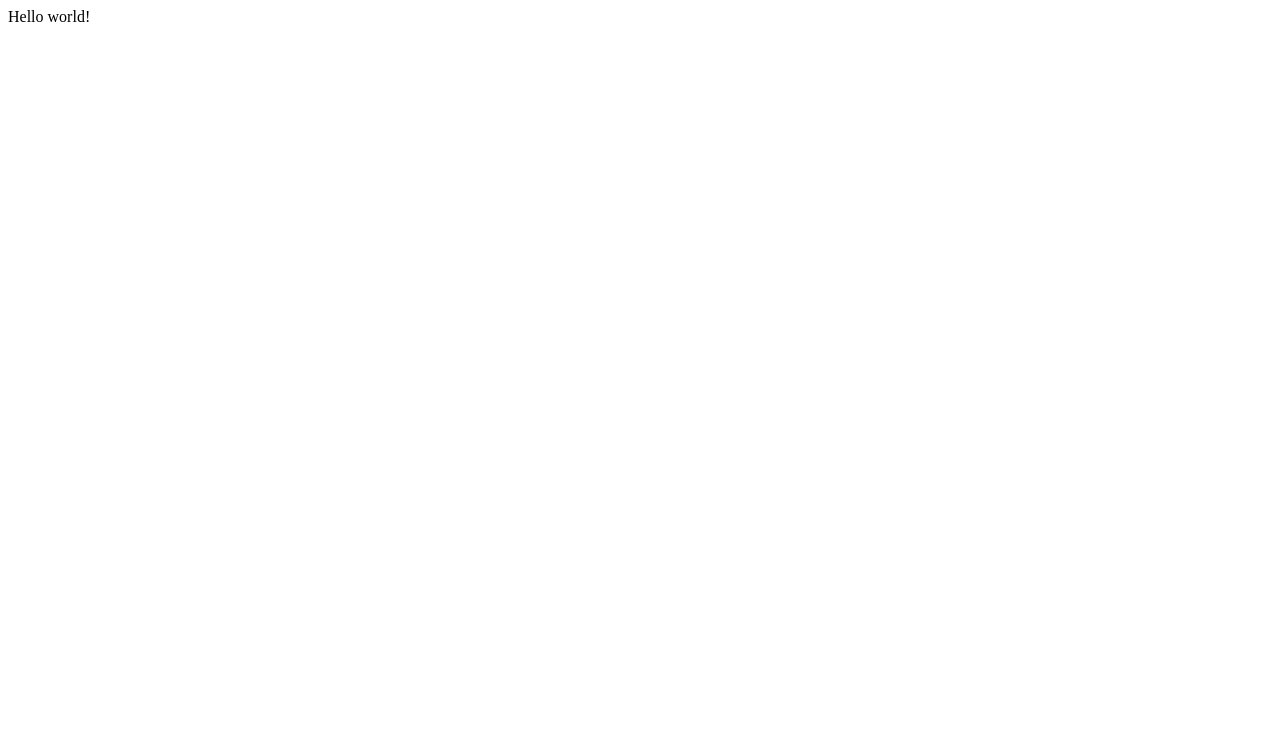
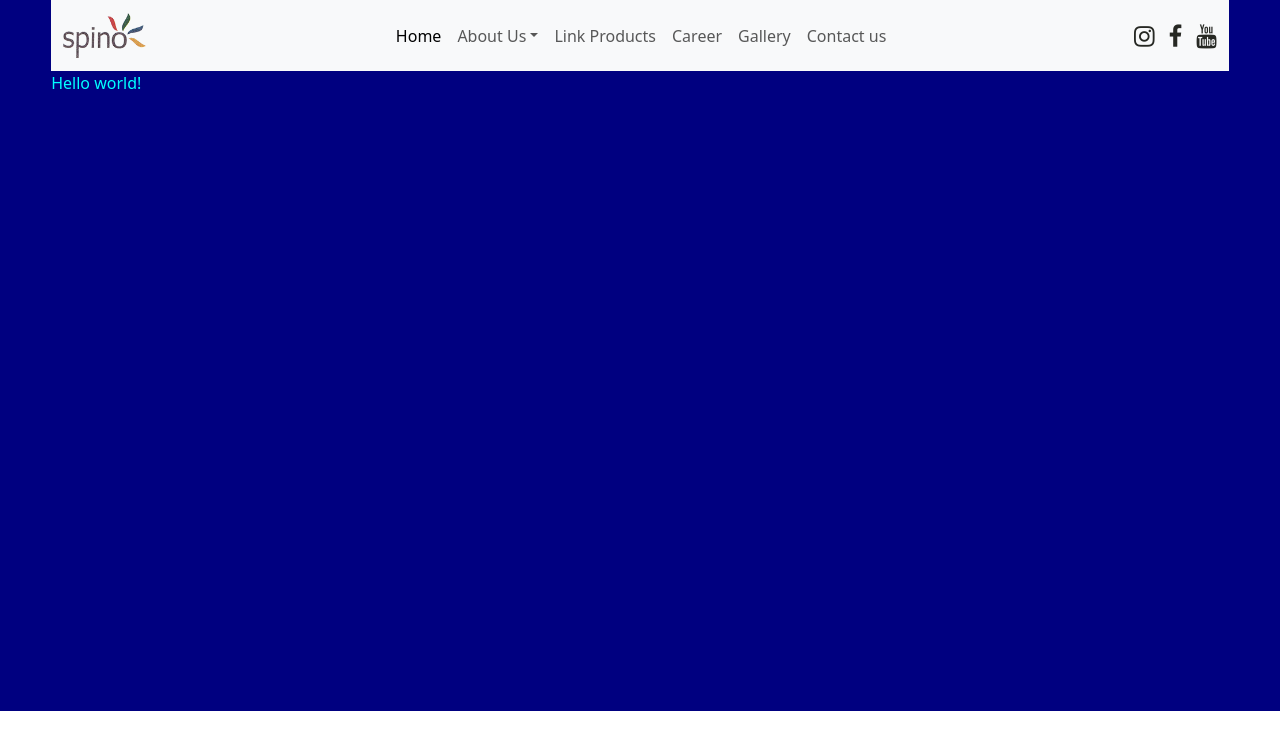
Before and after one commit to pranayrungta/spino-website, a Gatsby site: page / in a window 1280 px wide. Built offline with nearby package versions, Linux system fonts and the light colour scheme; Gatsby itself is replaced by a stand-in of ours.

Commit message:
basic structure and header

```diff
--- a/package.json
+++ b/package.json
@@ -13,8 +13,11 @@
     "test": "echo \"Write tests! -> https://gatsby.dev/unit-testing\" && exit 1"
   },
   "dependencies": {
+    "bootstrap": "^5.3.3",
+    "font-awesome": "^4.7.0",
     "gatsby": "^5.13.7",
     "react": "^18.2.0",
+    "react-bootstrap": "^2.10.5",
     "react-dom": "^18.2.0"
   },
   "repository": {
--- /dev/null
+++ b/src/components/Footer.js
@@ -0,0 +1,113 @@
+import React from 'react'
+
+export default function Footer() {
+  return (
+  <footer>
+    {/* <div className="middle_footer">
+      <div className="container-fluid">
+        <div className="row">
+          <div className="col-lg-3">
+            <a className="footerlogo" href="/">
+              <img src="/logo.png" alt="logo"/>
+            </a>
+            <div className="footer_text">
+              Our company believes that quality standards of products &amp;
+              services can be raised through teamwork,
+              training &amp; motivation. <p> an <b>ISO 9001:2015</b> company </p>
+            </div>
+          </div>
+          <div className="col-lg-9">
+            <div className="row">
+              <div className="col-sm-6 col-lg-3 cuswidth">
+                <h2>Quick Links</h2>
+                <div className="menu-useful-link-container">
+                  <ul id="menu-useful-link" className="foot-link">
+                    <li id="menu-item-52" className="menu-item menu-item-type-post_type menu-item-object-page menu-item-52">
+                      <a href="/products/">Products</a></li>
+                    <li id="menu-item-49" className="menu-item menu-item-type-post_type menu-item-object-page menu-item-49">
+                      <a href="/eco-green-environment/">Eco Green Environment</a></li>
+                    <li id="menu-item-142"
+                      className="menu-item menu-item-type-post_type menu-item-object-page menu-item-142"><a
+                        href="/quality-assurance/">Quality Assurance</a></li>
+                    <li id="menu-item-143"
+                      className="menu-item menu-item-type-post_type menu-item-object-page menu-item-143"><a
+                        href="/company-profile/">Company Profile</a></li>
+                  </ul>
+                </div>
+              </div>
+              <div className="col-sm-6 col-lg-3 cuswidth">
+                <h2>Products</h2>
+                <ul className="foot-link">
+                  <li><a href="/products/coated-paper/">Coated Paper</a></li>
+                  <li><a href="/products/laminated-lid/">Laminated LID</a></li>
+                  <li><a href="/products/paper-tissu/">Paper Tissue</a></li>
+                  <li><a href="/products/paper-cup-blanks/">Paper Cup Blanks</a></li>
+                </ul>
+              </div>
+              <div className="col-sm-6 col-lg-3 cuswidth">
+                <h2>Company Info</h2>
+                <div className="menu-company-menu-container">
+                  <ul id="menu-company-menu" className="foot-link">
+                    <li id="menu-item-53" className="menu-item menu-item-type-post_type menu-item-object-page menu-item-53">
+                      <a href="/about-us/">About Us</a></li>
+                    <li id="menu-item-45" className="menu-item menu-item-type-post_type menu-item-object-page menu-item-45">
+                      <a href="/career/">Career</a></li>
+                    <li id="menu-item-190"
+                      className="menu-item menu-item-type-post_type menu-item-object-page menu-item-190"><a
+                        href="/gallery/">Gallery</a></li>
+                    <li id="menu-item-77" className="menu-item menu-item-type-post_type menu-item-object-page menu-item-77">
+                      <a href="/contact-us/">Contact us</a></li>
+                    <li id="menu-item-235"
+                      className="menu-item menu-item-type-custom menu-item-object-custom menu-item-235"><a
+                        href="https://accounts.zoho.com/signin">Login</a></li>
+                  </ul>
+                </div>
+              </div>
+              <div className="col-sm-6 col-lg-3 cuswidth">
+                <h2>Contact Us</h2>
+                <ul className="footer_contact">
+                  <li>
+                    <span><i className="fa fa-map-marker" aria-hidden="true"></i></span> Spinaroo Commercial Pvt. Ltd.<br/>
+                    Jalan Industrial Complex,<br/>
+                    Main Gate - 1,<br/>
+                    Right Lane – 3,<br/>
+                    P.O- Begri, P.S. Domjur,<br/>
+                    Howrah – 711411
+                  </li>
+                  <li>
+                    <span><i className="fa fa-phone" aria-hidden="true"></i></span> <a href="tel:(+91)9831037996">(+91)
+                      9831037996</a>
+                  </li>
+                  <li>
+                    <span><i className="fa fa-envelope-o" aria-hidden="true"></i></span> <a
+                      href="mailto:info@spino.local">info@spino.local</a>
+                  </li>
+                </ul>
+              </div>
+            </div>
+          </div>
+        </div>
+      </div>
+    </div>
+    <div className="bottom_footer">
+      <div className="container">
+        <div className="row align-items-center">
+          <div className="col-sm-8">
+            <p>Copyright © 2020 Spinaroo Commercial Pvt Ltd, All right reserved <span>|</span> Designed and Developed By
+              <a href="https://www.ivaninfotech.com/" target="_blank">Ivan Infotech</a></p>
+          </div>
+          <div className="col-sm-4">
+            <ul className="social-top">
+              <li><a href="https://www.instagram.com/spino_paper" target="_blank"><i className="fa fa-instagram"
+                    aria-hidden="true"></i></a></li>
+              <li><a href="https://www.facebook.com/spinopapers" target="_blank"><i className="fa fa-facebook"
+                    aria-hidden="true"></i></a></li>
+              <li><a href="https://www.youtube.com/" target="_blank"><i className="fa fa-youtube"
+                    aria-hidden="true"></i></a></li>
+            </ul>
+          </div>
+        </div>
+      </div>
+    </div> */}
+  </footer>)
+}
--- /dev/null
+++ b/src/components/Layout.js
@@ -0,0 +1,13 @@
+import React from 'react'
+import Navbar from './Navbar'
+import Footer from './Footer'
+
+export default function Layout({children}) {
+  return (<div id='fullpage'>
+    <Navbar/>
+    <div id='content'>
+        {children}
+    </div>
+    <Footer/>
+  </div>)
+}
--- /dev/null
+++ b/src/components/Navbar.js
@@ -0,0 +1,94 @@
+import { Link } from "gatsby";
+import React from "react";
+import "bootstrap/dist/css/bootstrap.min.css";
+import "bootstrap/dist/js/bootstrap.min.js";
+import "font-awesome/css/font-awesome.css"
+import './../styles/global.css'
+
+export default function Navbar() {
+  return (<header>
+    <nav className="navbar navbar-expand-lg bg-body-tertiary">
+      <div className="container-fluid">
+        <Link className="navbar-brand" to="#">
+          <img src="/logo.png" alt='logo' id='logo'/>
+        </Link>
+        <button
+          className="navbar-toggler"
+          type="button"
+          data-bs-toggle="collapse"
+          data-bs-target="#navbarSupportedContent"
+          aria-controls="navbarSupportedContent"
+          aria-expanded="false"
+          aria-label="Toggle navigation">
+          <span className="navbar-toggler-icon"></span>
+        </button>
+        <div className="collapse navbar-collapse" id="navbarSupportedContent">
+          <ul className="navbar-nav me-auto mb-2 mb-lg-0" id='mainmenu'>
+            <li className="nav-item">
+              <Link className="nav-link active" aria-current="page"
+                    to="/"> Home </Link>
+            </li>
+            <li className="nav-item dropdown">
+              <a className="nav-link dropdown-toggle" href="#" role="button"
+                  data-bs-toggle="dropdown" aria-expanded="false">
+                About Us
+              </a>
+              <ul className="dropdown-menu">
+                <li>
+                  <Link className="dropdown-item" to="#">
+                    Our Story
+                  </Link>
+                </li>
+                <li>
+                  <Link className="dropdown-item" to="#">
+                    Company Profile
+                  </Link>
+                </li>
+                <li>
+                  <Link className="dropdown-item" to="#">
+                    Quality Assurance
+                  </Link>
+                </li>
+                <li>
+                  <Link className="dropdown-item" to="#">
+                    Eco Green Environment
+                  </Link>
+                </li>
+              </ul>
+            </li>
+            <li className="nav-item">
+              <Link className="nav-link" to="#">
+                Link Products
+              </Link>
+            </li>
+            <li className="nav-item">
+              <Link className="nav-link" to="#">
+                Career
+              </Link>
+            </li>
+            <li className="nav-item">
+              <Link className="nav-link" to="#">
+                Gallery
+              </Link>
+            </li>
+            <li className="nav-item">
+              <Link className="nav-link" to="/contact">
+                Contact us
+              </Link>
+            </li>
+          </ul>
+          <div class="ml-auto row align-items-center">
+            <ul class="social-top">
+              <li><a href="https://www.instagram.com/spino_paper" target="_blank">
+                <i class="fa fa-instagram" aria-hidden="true"></i></a></li>
+              <li><a href="https://www.facebook.com/spinopapers" target="_blank">
+                <i class="fa fa-facebook" aria-hidden="true"></i></a></li>
+              <li><a href="https://www.youtube.com/" target="_blank">
+                <i class="fa fa-youtube"  aria-hidden="true"></i></a></li>
+            </ul>
+          </div>
+        </div>
+      </div>
+    </nav>
+  </header>);
+}
--- a/src/pages/index.js
+++ b/src/pages/index.js
@@ -1,5 +1,10 @@
 import * as React from "react"
+import Layout from "../components/Layout"
 
 export default function Home() {
-  return <div>Hello world!</div>
+  return (<Layout>
+    <div>
+      Hello world!
+    </div>
+  </Layout>)
 }
--- /dev/null
+++ b/src/styles/global.css
@@ -0,0 +1,24 @@
+#fullpage{
+    background: navy;
+    color: aqua;
+    padding: 0 4% 0;
+}
+#logo{height: 45px;}
+#mainmenu{margin:auto}
+.social-top {margin:0 }
+.social-top li {
+    display:inline-block;
+    list-style-type:none;
+    margin-left:14px;   }
+.social-top li a {
+    font-size:24px;
+    color:#262823;
+}
+
+#content{
+    min-height: 80vh;
+}
+
+footer{
+    background-color: white;
+}
```
Also changed, not shown: src/pages/404.js (added, +7 -0 lines), src/pages/contact.js (added, +10 -0 lines), static/logo.png (added), 1 other file.
